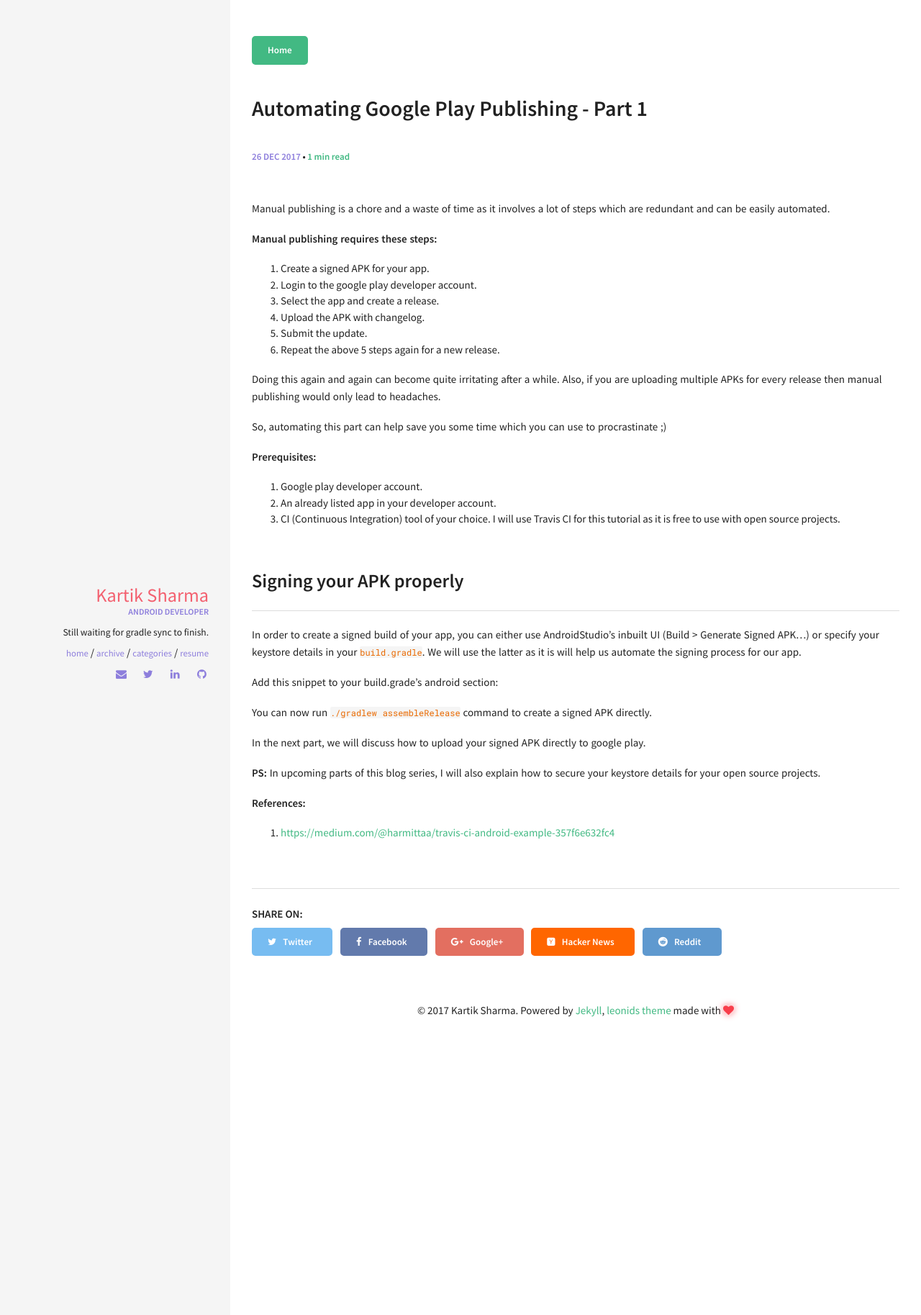
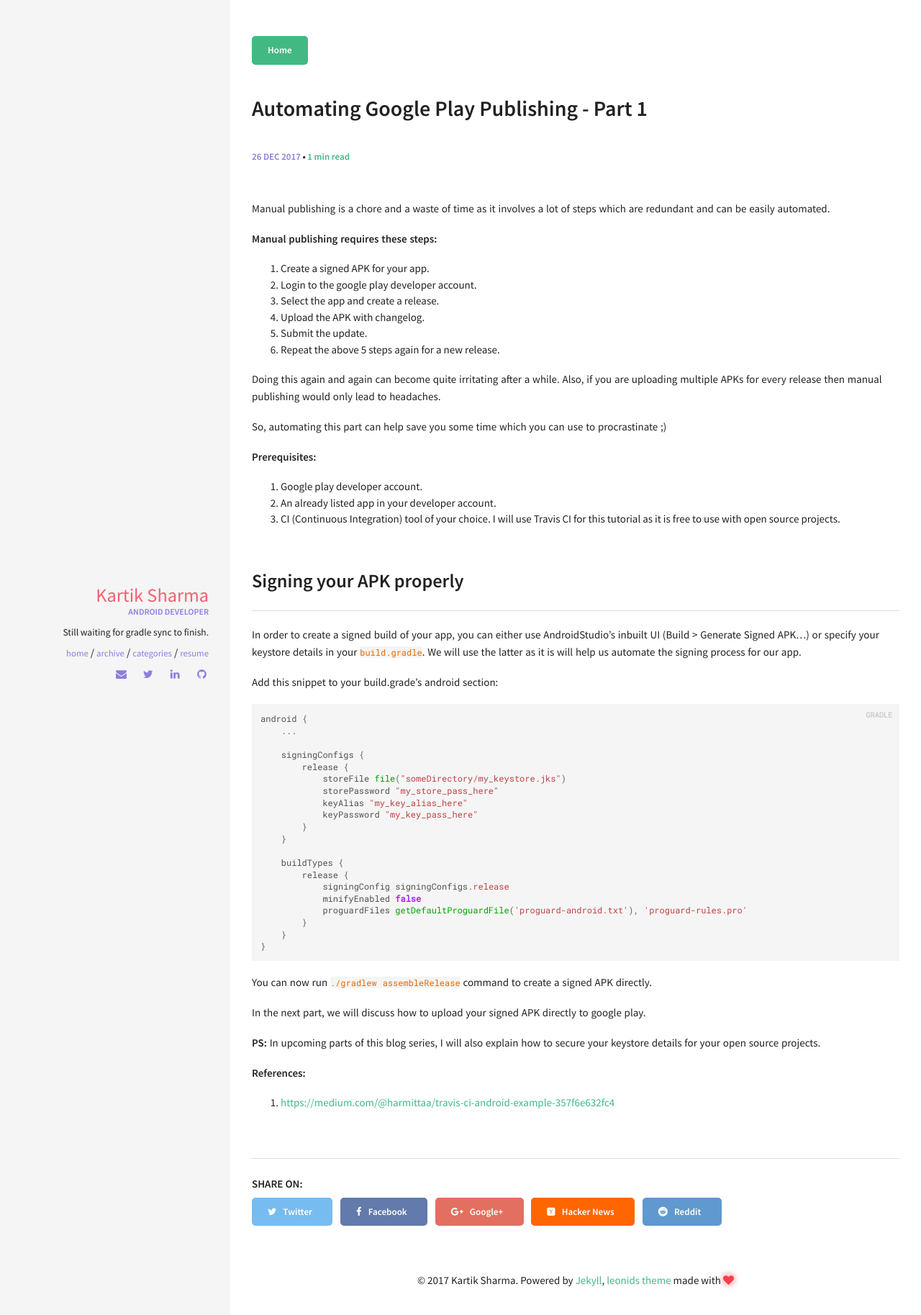
Before and after one commit to crazyhitty/www.crazyhitty.com, a Jekyll site: the page built from _posts/2017-12-26-automating-google-play-publishing-part1.md, in a window 1280 px wide. Shown: the top 1827 px of the page at 72% size. Built offline with Jekyll 4.4.1, drawn with Linux system fonts in a browser that asks for light colours.

Commit message:
Replace gist with code block in 2017-12-26-automating-google-play-publishing-part1.md

```diff
--- a/_posts/2017-12-26-automating-google-play-publishing-part1.md
+++ b/_posts/2017-12-26-automating-google-play-publishing-part1.md
@@ -34,7 +34,28 @@ In order to create a signed build of your app, you can either use AndroidStudio'
 
 Add this snippet to your build.grade's android section:
 
+{% highlight gradle %}
+android {
+    ...
 
+    signingConfigs {
+        release {
+            storeFile file("someDirectory/my_keystore.jks")
+            storePassword "my_store_pass_here"
+            keyAlias "my_key_alias_here"
+            keyPassword "my_key_pass_here"
+        }
+    }
+
+    buildTypes {
+        release {
+            signingConfig signingConfigs.release
+            minifyEnabled false
+            proguardFiles getDefaultProguardFile('proguard-android.txt'), 'proguard-rules.pro'
+        }
+    }
+}
+{% endhighlight %}
 
 You can now run `./gradlew assembleRelease` command to create a signed APK directly.
 
```
